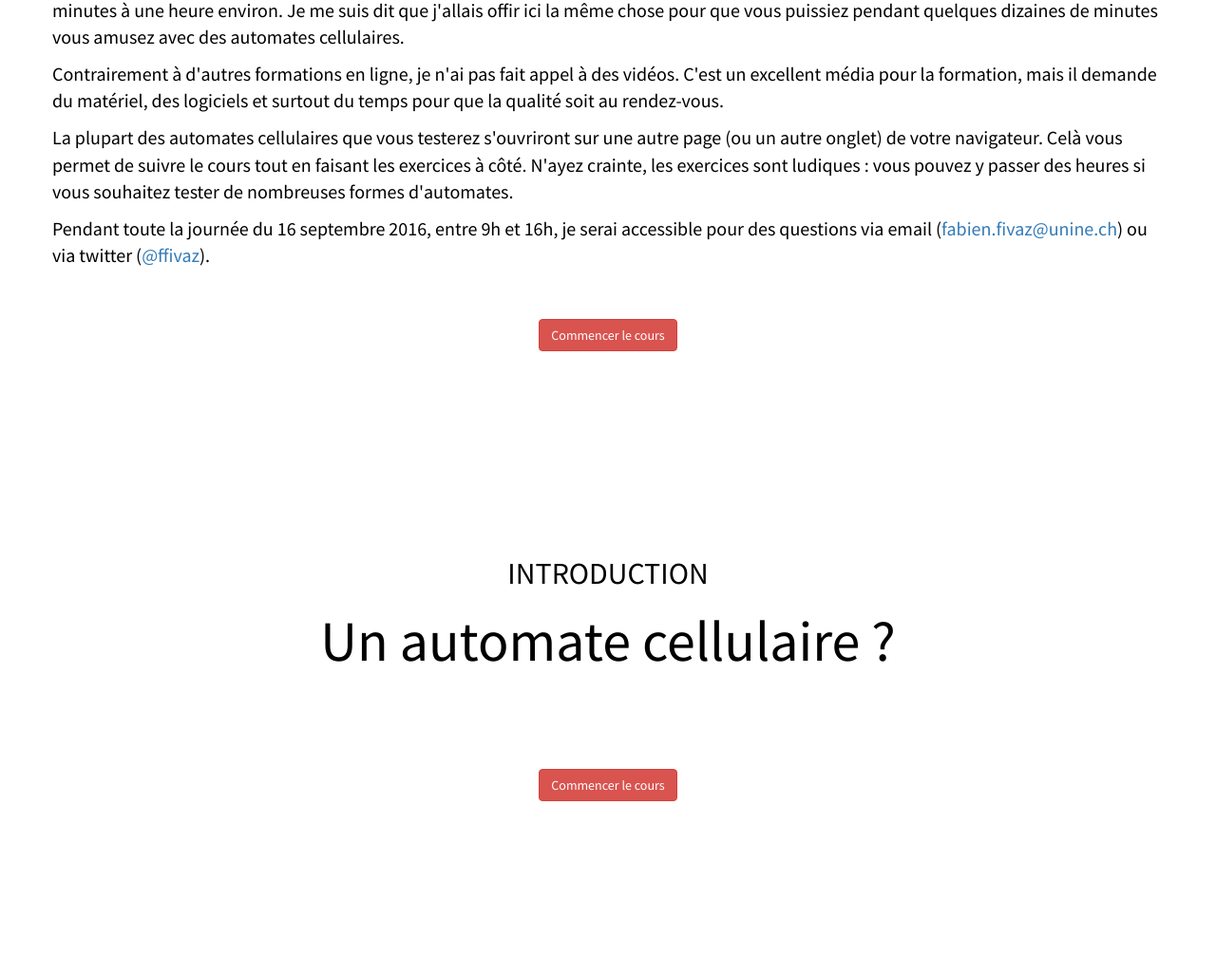
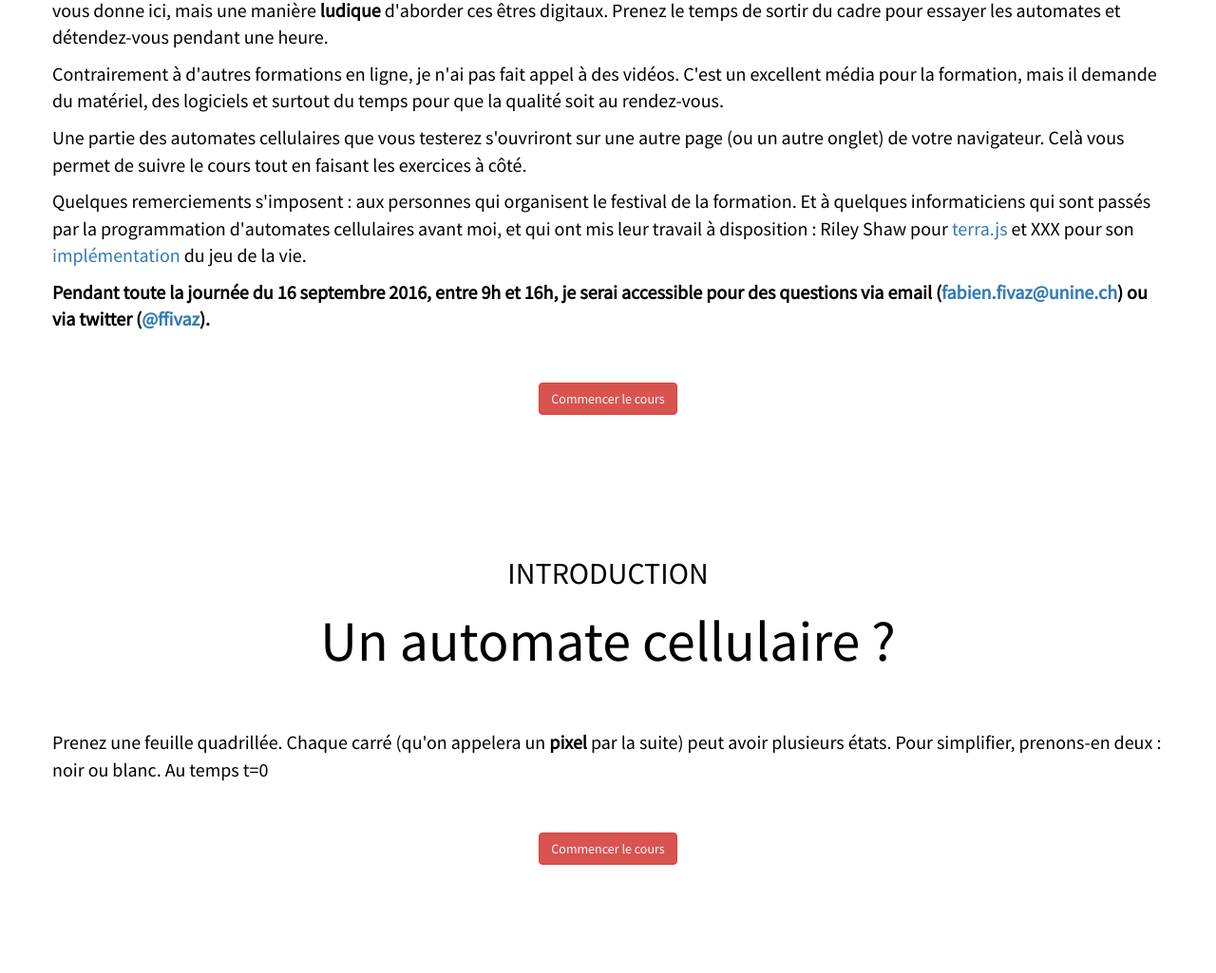
Before and after one commit to ffivaz/cours_automates_cellulaires, a plain HTML site: page index.html in a window 1280 px wide. Shown: the part 1045-2070 px from the top of the page at 95% size. Drawn offline with Linux system fonts and the light colour scheme.

Commit message:
Mods diverses textes

```diff
--- a/index.html
+++ b/index.html
@@ -43,10 +43,11 @@
     <div class="row main">
         <h2>Introduction</h2>
         <h1>Déroulement du cours</h1>
-        <p>Entre 2015 et 2016, j'ai suivi une formation en ligne via Udacity. Ce sont des formations modulaires; chaque module dure de quelques minutes à une heure environ. Je me suis dit que j'allais offir ici la même chose pour que vous puissiez pendant quelques dizaines de minutes vous amusez avec des automates cellulaires.</p>
+        <p>Les <b>automates cellulaires</b> que nous allons voir aujourd'hui n'ont pas véritablement d'utilité, ce n'est donc pas véritablement un cours que je vous donne ici, mais une manière <b>ludique</b> d'aborder ces êtres digitaux. Prenez le temps de sortir du cadre pour essayer les automates et détendez-vous pendant une heure.</p>
         <p>Contrairement à d'autres formations en ligne, je n'ai pas fait appel à des vidéos. C'est un excellent média pour la formation, mais il demande du matériel, des logiciels et surtout du temps pour que la qualité soit au rendez-vous.</p>
-        <p>La plupart des automates cellulaires que vous testerez s'ouvriront sur une autre page (ou un autre onglet) de votre navigateur. Celà vous permet de suivre le cours tout en faisant les exercices à côté. N'ayez crainte, les exercices sont ludiques : vous pouvez y passer des heures si vous souhaitez tester de nombreuses formes d'automates.</p>
-        <p>Pendant toute la journée du 16 septembre 2016, entre 9h et 16h, je serai accessible pour des questions via email (<a href="mailto:fabien.fivaz@unine.ch">fabien.fivaz@unine.ch</a>) ou via twitter (<a href="https://twitter.com/ffivaz">@ffivaz</a>).</p>
+        <p>Une partie des automates cellulaires que vous testerez s'ouvriront sur une autre page (ou un autre onglet) de votre navigateur. Celà vous permet de suivre le cours tout en faisant les exercices à côté.</p>
+        <p>Quelques remerciements s'imposent : aux personnes qui organisent le festival de la formation. Et à quelques informaticiens qui sont passés par la programmation d'automates cellulaires avant moi, et qui ont mis leur travail à disposition : Riley Shaw pour <a href="http://rileyjshaw.com/terra" target="_blank">terra.js</a> et XXX pour son <a href="" target="_blank">implémentation</a> du jeu de la vie.</p>
+        <p><b>Pendant toute la journée du 16 septembre 2016, entre 9h et 16h, je serai accessible pour des questions via email (<a href="mailto:fabien.fivaz@unine.ch">fabien.fivaz@unine.ch</a>) ou via twitter (<a href="https://twitter.com/ffivaz">@ffivaz</a>).</b></p>
         <div class="text-center">
             <a href="#page1" class="btn btn-danger btn-big-top-margin">Commencer le cours</a>
         </div>
@@ -57,7 +58,7 @@
     <div class="row main">
         <h2>Introduction</h2>
         <h1>Un automate cellulaire ?</h1>
-        <p></p>
+        <p>Prenez une feuille quadrillée. Chaque carré (qu'on appelera un <b>pixel</b> par la suite) peut avoir plusieurs états. Pour simplifier, prenons-en deux : noir ou blanc. Au temps t=0</p>
         <div class="text-center">
             <a href="#page1" class="btn btn-danger btn-big-top-margin">Commencer le cours</a>
         </div>
```
